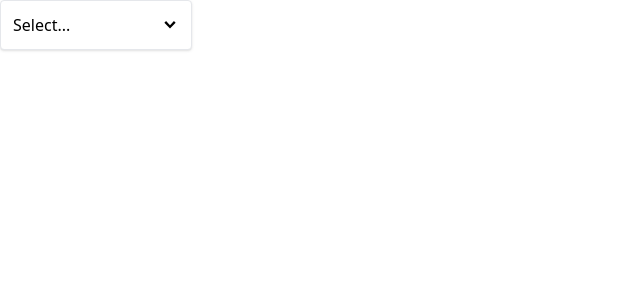
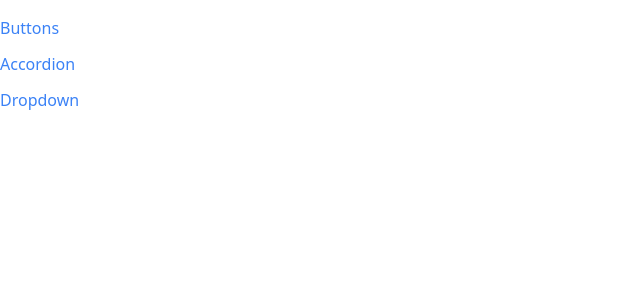
Before and after one commit to Engyyyy/Components, a React (Create React App) app: page / in a window 1280 px wide. Shown: the top 300 px of the page, without its empty margins (0-640 px from the left). Built offline with nearby package versions, Linux system fonts and the light colour scheme.

Commit message:
navigation finished

```diff
--- a/src/App.js
+++ b/src/App.js
@@ -1,20 +1,28 @@
-import { useState } from "react";
-import Dropdown from "./components/Dropdown";
+import Sidebar from "./components/Sidebar";
+import Router from "./components/Router";
+import ButtonsPage from "./pages/ButtonsPage";
+import AccordionPage from "./pages/AccordionPage";
+import DropdownPage from "./pages/DropdownPage";
 
 function App() {
-  const options = [
-    { label: "Red", value: "red" },
-    { label: "Green", value: "green" },
-    { label: "Blue", value: "blue" },
-  ];
-
-  const [select, setSelect] = useState(null);
-
-  const handleSelect = (selection) => {
-    setSelect(selection);
-  };
-
-  return <Dropdown value={select} onChange={handleSelect} options={options} />;
+  return (
+    <div className="container mx-auto grid grid-cols-6 gap-4 mt-4">
+      <div>
+        <Sidebar />
+      </div>
+      <div className="col-span-5">
+        <Router path="/buttons">
+          <ButtonsPage />
+        </Router>
+        <Router path="/accordion">
+          <AccordionPage />
+        </Router>
+        <Router path="/dropdown">
+          <DropdownPage />
+        </Router>
+      </div>
+    </div>
+  );
 }
 
 export default App;
--- /dev/null
+++ b/src/components/Link.js
@@ -0,0 +1,26 @@
+import classNames from "classnames";
+import useNavContext from "../hooks/use-nav-hook";
+
+function Link({ children, to, className, activeClassName }) {
+  const { navigate, currentPath } = useNavContext();
+
+  const handleClick = (event) => {
+    if (event.ctrlKey || event.metaKey) return;
+    event.preventDefault();
+    navigate(to);
+  };
+
+  const classes = classNames(
+    "text-blue-500",
+    className,
+    to === currentPath && activeClassName
+  );
+
+  return (
+    <a href={to} className={classes} onClick={handleClick}>
+      {children}
+    </a>
+  );
+}
+
+export default Link;
--- /dev/null
+++ b/src/components/Router.js
@@ -0,0 +1,9 @@
+import useNavContext from "../hooks/use-nav-hook";
+
+function Router({ children, path }) {
+  const { currentPath } = useNavContext();
+
+  return path === currentPath && children;
+}
+
+export default Router;
--- /dev/null
+++ b/src/components/Sidebar.js
@@ -0,0 +1,30 @@
+import Link from "./Link";
+
+function Sidebar() {
+  const links = [
+    { label: "Buttons", path: "/buttons" },
+    { label: "Accordion", path: "/accordion" },
+    { label: "Dropdown", path: "/dropdown" },
+  ];
+
+  const renderedLinks = links.map((link) => {
+    return (
+      <Link
+        className="mb-3"
+        activeClassName="font-bold border-l-4 border-blue-500 pl-2"
+        key={link.label}
+        to={link.path}
+      >
+        {link.label}
+      </Link>
+    );
+  });
+
+  return (
+    <div className="sticky top-0 flex flex-col items-start">
+      {renderedLinks}
+    </div>
+  );
+}
+
+export default Sidebar;
--- /dev/null
+++ b/src/contexts/NavigationContext.js
@@ -0,0 +1,29 @@
+import { createContext, useEffect, useState } from "react";
+
+const NavigationContext = createContext();
+
+function NavigationProvider({ children }) {
+  const [currentPath, setCurrentPath] = useState(window.location.pathname);
+  useEffect(() => {
+    const handler = () => {
+      console.log("back");
+      setCurrentPath(window.location.pathname);
+    };
+    window.addEventListener("popstate", handler);
+    return () => {
+      window.removeEventListener("popstate", handler);
+    };
+  }, []);
+  const navigate = (to) => {
+    window.history.pushState({}, "", to);
+    setCurrentPath(to);
+  };
+  return (
+    <NavigationContext.Provider value={{ currentPath, navigate }}>
+      {children}
+    </NavigationContext.Provider>
+  );
+}
+
+export { NavigationProvider };
+export default NavigationContext;
--- /dev/null
+++ b/src/hooks/use-nav-hook.js
@@ -0,0 +1,8 @@
+import NavigationContext from "../contexts/NavigationContext";
+import { useContext } from "react";
+
+function useNavContext() {
+  return useContext(NavigationContext);
+}
+
+export default useNavContext;
--- a/src/index.js
+++ b/src/index.js
@@ -2,8 +2,13 @@ import "./index.css";
 import React from "react";
 import ReactDOM from "react-dom/client";
 import App from "./App";
+import { NavigationProvider } from "./contexts/NavigationContext";
 
 const el = document.getElementById("root");
 const root = ReactDOM.createRoot(el);
 
-root.render(<App />);
+root.render(
+  <NavigationProvider>
+    <App />
+  </NavigationProvider>
+);
--- a/src/pages/ButtonPage.js
+++ b/src/pages/ButtonsPage.js
@@ -1,7 +1,7 @@
 import Button from "../components/Button";
 import { GiFireRay, GiClick } from "react-icons/gi";
 
-function ButtonPage() {
+function ButtonsPage() {
   const handleClick = () => {
     console.log("I am Primary");
   };
@@ -36,4 +36,4 @@ function ButtonPage() {
   );
 }
 
-export default ButtonPage;
+export default ButtonsPage;
```
